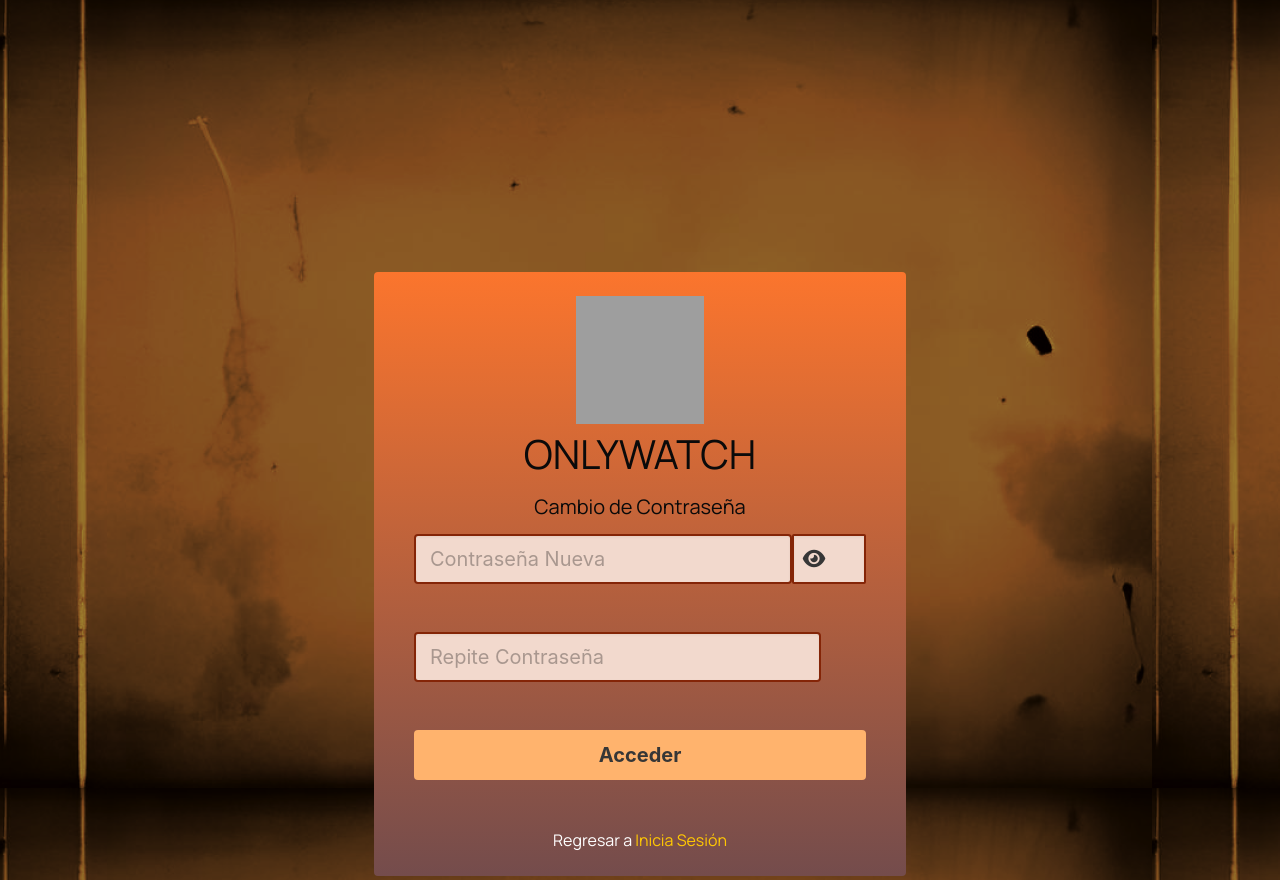
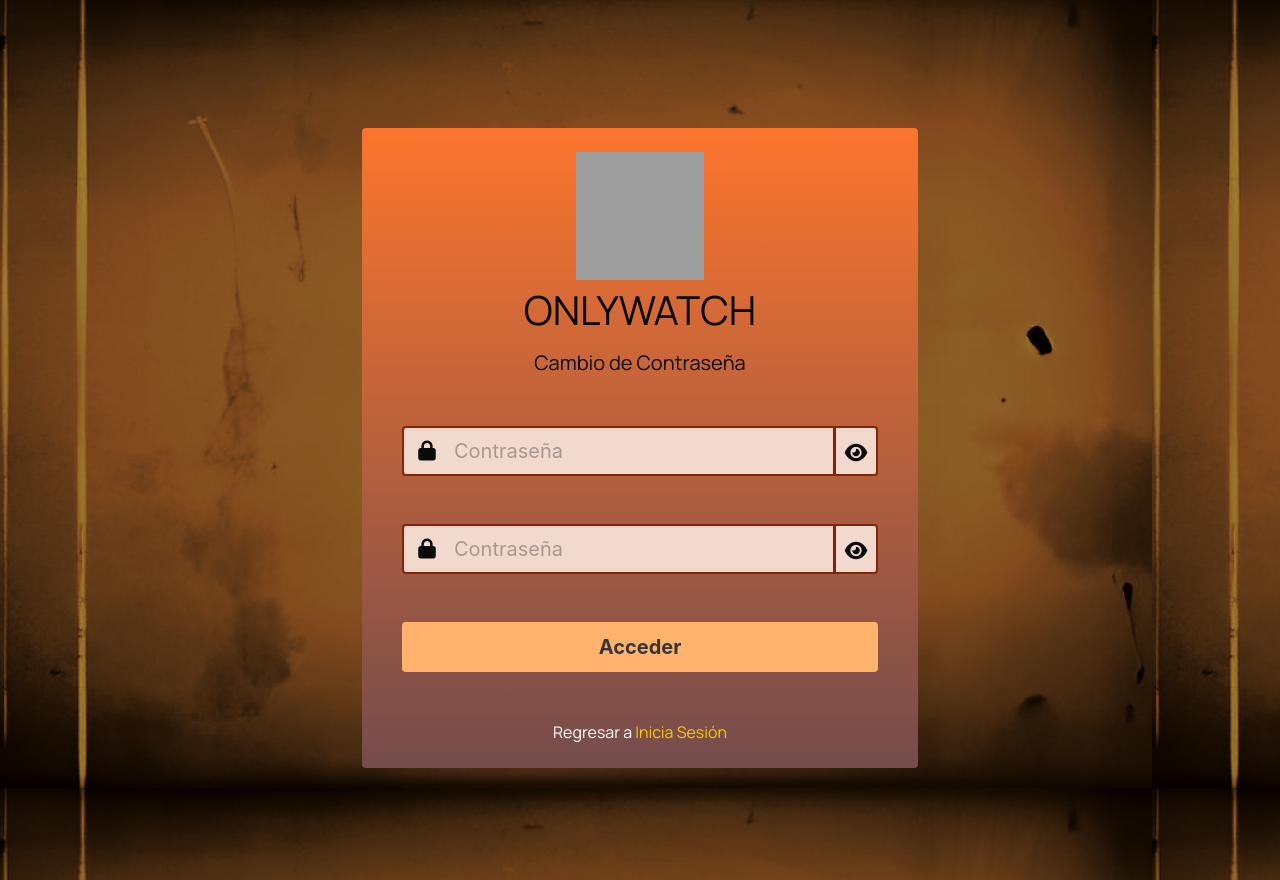
Before and after one commit to AntoniooNogues/ONLYWATCH, a Django app: page /login/reset_password in a window 1280 px wide. Shown: the part 348-1228 px from the top of the page. Run offline with Django 4.2, Linux system fonts and the light colour scheme; some libraries are stand-ins or nearby versions; grey boxes are pictures that could not be loaded.

Commit message:
solucion de reset_password.html mostrar contraseña

```diff
--- a/templates/register.html
+++ b/templates/register.html
@@ -4,9 +4,7 @@
     <meta charset="UTF-8" />
     <meta name="viewport" content="width=device-width, initial-scale=1.0" />
     <title>Login</title>
-    <script
-      src="https://kit.fontawesome.com/2eb7a633b0.js"
-      crossorigin="anonymous"
+    <script src="https://kit.fontawesome.com/2eb7a633b0.js" crossorigin="anonymous"
     ></script>
     <link rel="stylesheet" href="/static/bulma/css/style.css" />
     <link rel="stylesheet" href="/static/style.css" />
--- a/templates/reset_password.html
+++ b/templates/reset_password.html
@@ -8,6 +8,7 @@
       src="https://kit.fontawesome.com/2eb7a633b0.js"
       crossorigin="anonymous"
     ></script>
+
     <link rel="stylesheet" href="/static/bulma/css/style.css" />
     <link rel="stylesheet" href="/static/style.css" />
   </head>
@@ -32,7 +33,7 @@
       </section>
     </header>
 
-    <main class="hero is-large fondo">
+    <main class="hero is-medium fondo">
       <div class="hero-body">
         <div class="container">
           <div class="columns is-centered">
@@ -57,21 +58,48 @@
                 </nav>
                 <div class="content">
                   <form action="" class="mt-3 ml-4 mr-4">
-                      <div class="field mb-6">
-                          <div class="control has-icons-right is-flex">
-                            <input type="password" name="password" id="password" placeholder="Contraseña Nueva" class="input is-medium" style="width: 95%" required />
-                            <button type="button" class="button is-right is-small input is-medium" id="togglePasswordVisibility" style="width: 5%">
+                    <div class="field mt-6 mb-6">
+                      <div class="control has-icons-left">
+                        <div class="field has-addons">
+                          <div class="control is-expanded">
+                            <input type="password" id="password1" name="password" placeholder="Contraseña" class="input is-medium is-fullwidth" required />
+                            <span class="icon is-left has-text-black">
+                              <i class="fa-solid fa-lock"></i>
+                            </span>
+                          </div>
+                          <div class="control">
+                              <button type="button" class="button is-medium" id="togglePasswordVisibility1" style=" border: 2px solid #842507; background-color: #F2D9CD;">
+                                  <span class="icon is-small has-text-black">
                                       <i class="fa-solid fa-eye"></i>
+                                  </span>
                               </button>
                           </div>
                         </div>
-                    <div class="field mb-6 mt-4">
-                        <input type="password" name="password2" id="password2" placeholder="Repite Contraseña" class="input is-medium"accept="" style="width: 90%" required />
+                    </div>
+                    <div class="field mt-6 mb-6">
+                        <div class="control has-icons-left">
+                            <div class="field has-addons">
+                              <div class="control is-expanded">
+                                <input type="password" id="password2" name="password2" placeholder="Contraseña" class="input is-medium is-fullwidth" required />
+                                <span class="icon is-left has-text-black">
+                                  <i class="fa-solid fa-lock"></i>
+                                </span>
+                              </div>
+                              <div class="control">
+                                  <button type="button" class="button is-medium" id="togglePasswordVisibility2"  style=" border: 2px solid #842507; background-color: #F2D9CD;" on-cl>
+                                      <span class="icon is-small has-text-black">
+                                          <i class="fa-solid fa-eye"></i>
+                                      </span>
+                                  </button>
+                              </div>
+                            </div>
+                        </div>
                     </div>
                         <div class="field mt-6 mb-6">
                             <button type="submit" class="bg_footer button is-fullwidth is-size-5">
                                 <strong class="has-text-centered">Acceder</strong>
                             </button>
+                        </div>
                     </div>
                   </form>
                 </div>
```
Lines whose indentation alone changed are shown as unchanged.
